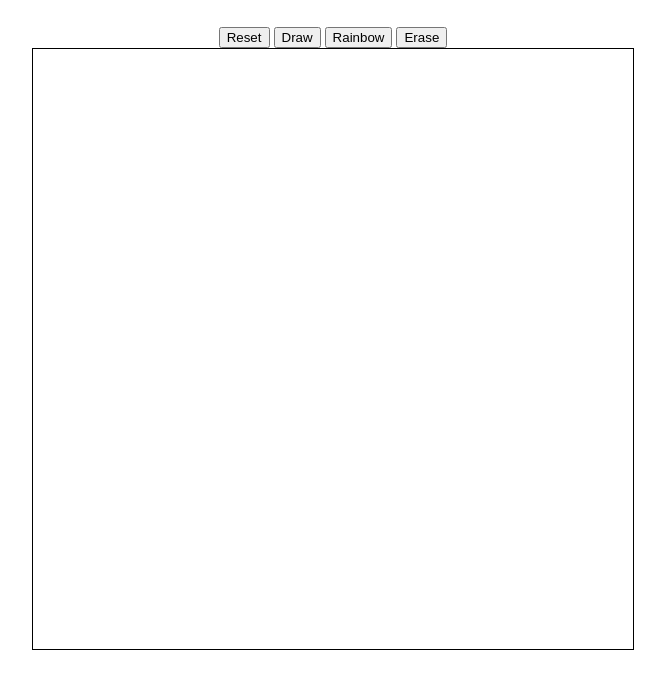
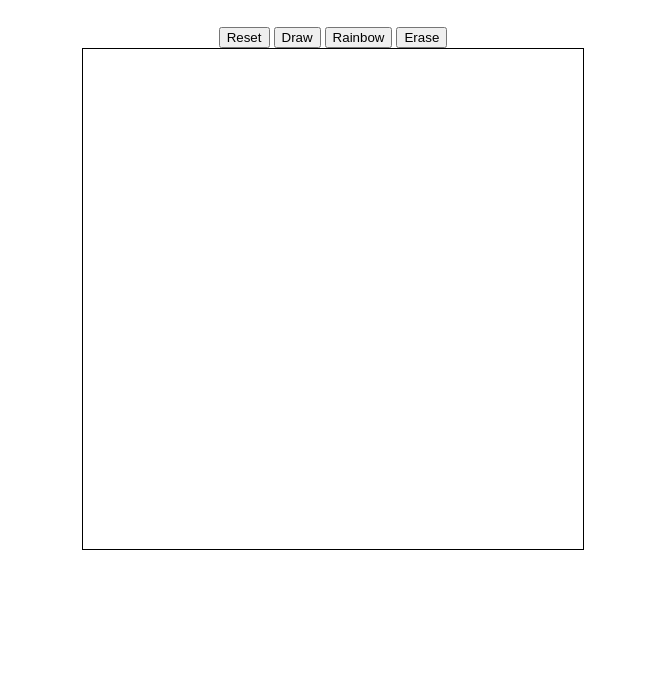
Before and after one commit to KHenkel95/etch-a-sketch, a plain HTML site: page index.html in a window 1280 px wide. Shown: the part 67-756 px from the top of the page, without its empty margins (307-972 px from the left). Drawn offline with Linux system fonts and the light colour scheme.

Commit message:
Change grid-container size to 500x500px
Changed grid-container size to 500x500px and refactored code to reflect
this

```diff
--- a/javascript.js
+++ b/javascript.js
@@ -1,4 +1,4 @@
-const gridContainerSize = 600;
+const gridContainerSize = 500;
 const gridContainer = document.querySelector(".grid-container");
 const buttonMenu = document.querySelector(".button-menu");
 
--- a/style.css
+++ b/style.css
@@ -15,8 +15,8 @@ body{
 
 .grid-container{
     flex: none;
-    width: 600px;
-    height: 600px;
+    width: 500px;
+    height: 500px;
     border: 1px solid black;
     display: flex;
     flex-wrap: wrap;
```
